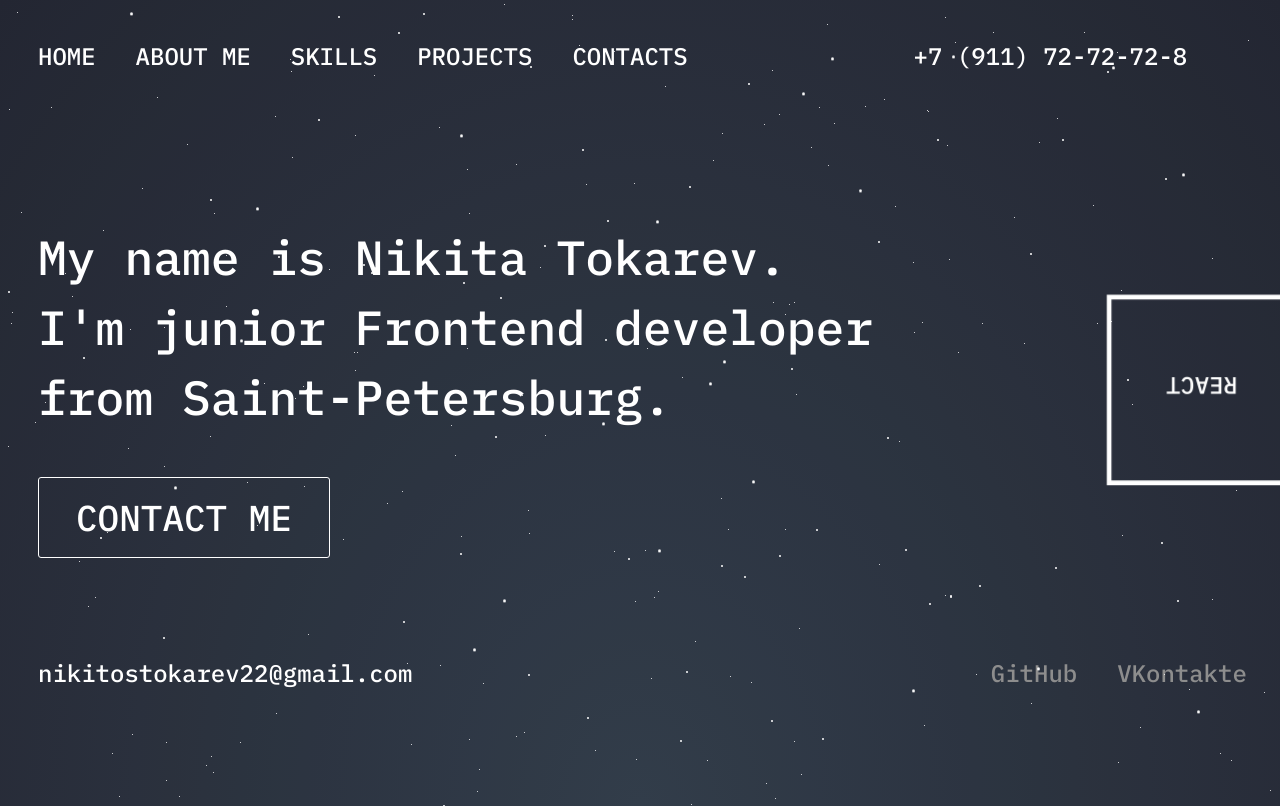
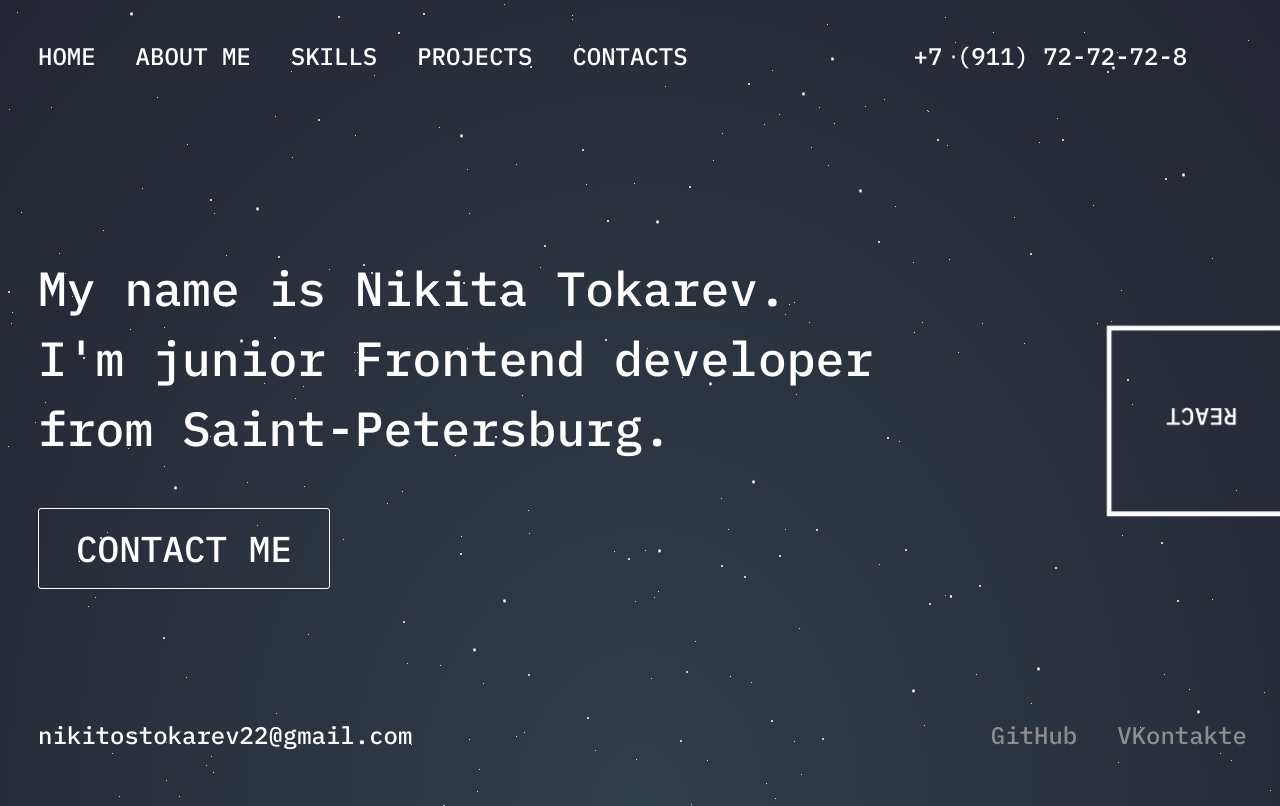
Before and after one commit to NickyHate/my-new-work, a React (Create React App) app: page /#/ in a window 1280 px wide. Built offline with nearby package versions, Linux system fonts and the light colour scheme.

Commit message:
fix footer position

```diff
--- a/src/App.css
+++ b/src/App.css
@@ -595,6 +595,8 @@ h2 {
   min-height: 100vh;
   height: 100vh;
   margin: 0 auto;
+  display: flex;
+  flex-direction: column;
 }
 .menu-bar {
   display: flex;
@@ -626,6 +628,7 @@ h2 {
   flex-direction: row;
   justify-content: space-between;
   align-items: center;
+  flex-grow: 1;
 }
 .content__description {
   display: flex;
@@ -701,10 +704,9 @@ h2 {
   border: 1px solid #fff;
   border-radius: 3px;
 }
-.upload-container{
+.upload-container {
   display: flex;
   flex-direction: row;
-
 }
 .content__image {
   position: relative;
```
